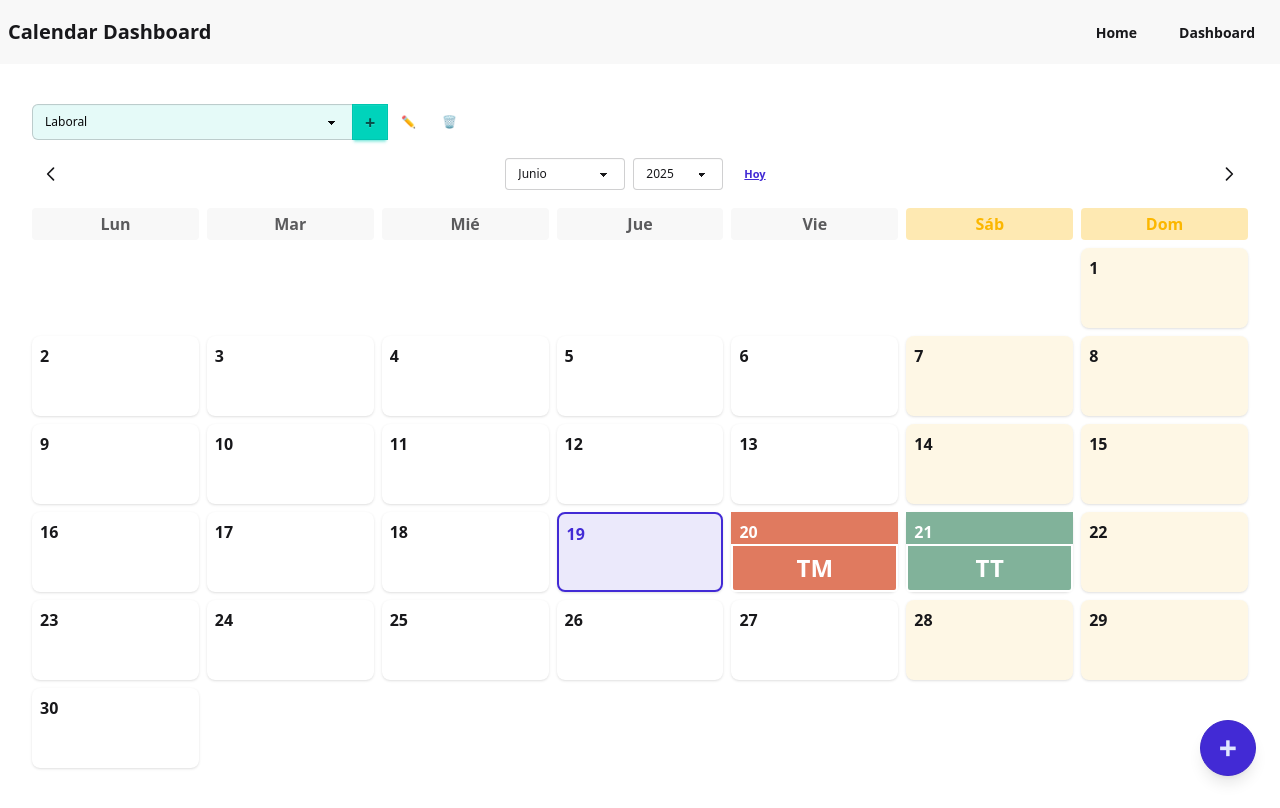
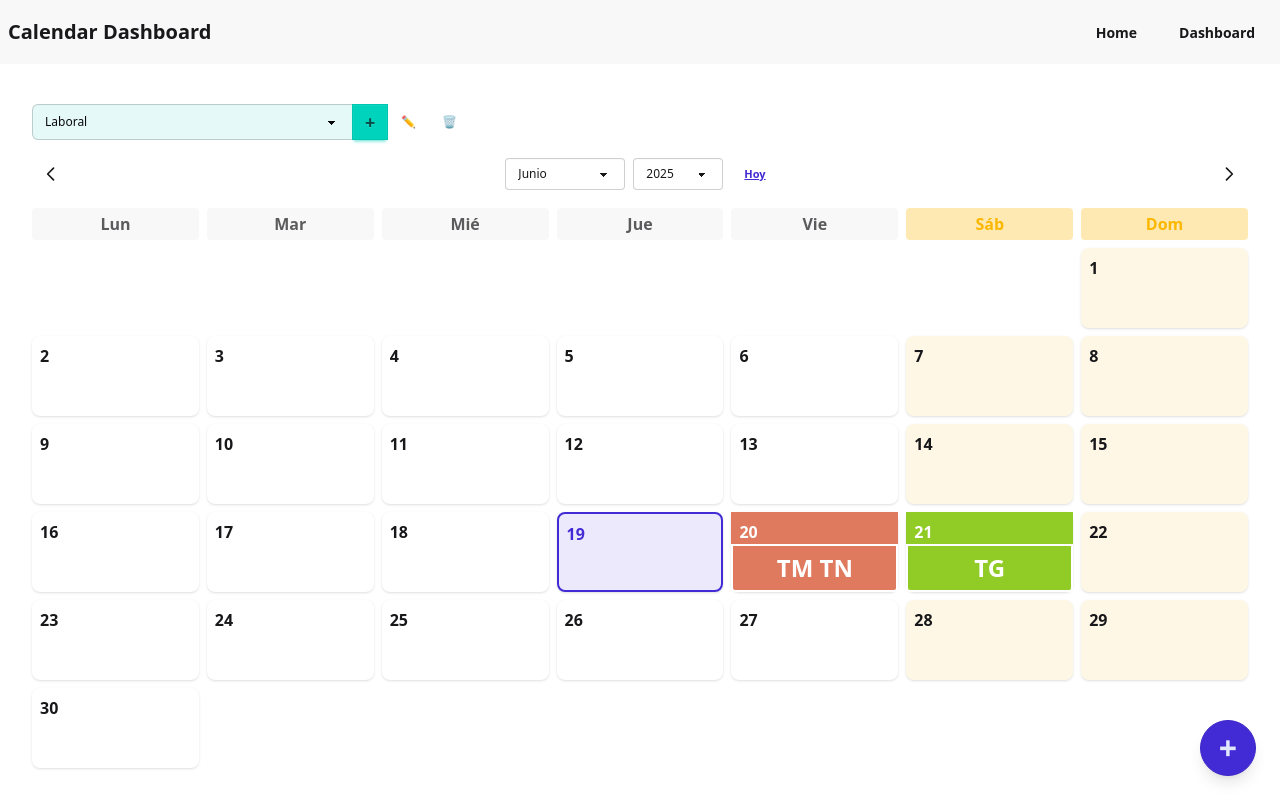
Before and after one commit to jabavagit/next-calendar, a Next.js app: page /dashboard in a window 1280 px wide. Built offline with nearby package versions, Linux system fonts and the light colour scheme.

Commit message:
add new/edit shift

```diff
--- a/src/app/api/events/route.ts
+++ b/src/app/api/events/route.ts
@@ -1,7 +1,7 @@
 import { NextResponse } from 'next/server';
 import path from 'path';
 import { promises as fs } from 'fs';
-import type { IEvent } from '@/interfaces/calendar.interface';
+import type { IEvent, IEventExtended } from '@/interfaces/calendar.interface';
 
 const filePath = path.join(process.cwd(), 'src', 'server', 'data', 'events.json');
 
@@ -26,8 +26,9 @@ export async function GET() {
 export async function POST(request: Request) {
   try {
     const events = await readEvents();
-    const body = await request.json();
-    const newEvent: IEvent = { ...body, id: Date.now() };
+    const body: IEventExtended = await request.json();
+    const { isEdit, isDelete, isNew, dateObject, ...eventData } = body;
+    const newEvent: IEvent = { ...eventData, id: Date.now(), createdAt: new Date().toISOString() };
     events.push(newEvent);
     await writeEvents(events);
     return NextResponse.json(newEvent, { status: 201 });
@@ -39,9 +40,11 @@ export async function POST(request: Request) {
 export async function PUT(request: Request) {
   try {
     const events = await readEvents();
-    const updated: IEvent = await request.json();
-    const idx = events.findIndex((e) => e.id === updated.id);
+    const body: IEventExtended = await request.json();
+    const idx = events.findIndex((e) => e.id === body.id);
     if (idx === -1) return NextResponse.json({ error: 'No encontrado' }, { status: 404 });
+    const { isEdit, isDelete, isNew, dateObject, ...eventData } = body;
+    const updated: IEvent = { ...eventData, updatedAt: new Date().toISOString() };
     events[idx] = updated;
     await writeEvents(events);
     return NextResponse.json(updated);
--- a/src/app/api/shifts/route.ts
+++ b/src/app/api/shifts/route.ts
@@ -1,7 +1,7 @@
 import { NextResponse } from 'next/server';
 import path from 'path';
 import { promises as fs } from 'fs';
-import type { IShift } from '@/interfaces/calendar.interface';
+import type { IShift, IShiftExtended } from '@/interfaces/calendar.interface';
 
 const filePath = path.join(process.cwd(), 'src', 'server', 'data', 'shifts.json');
 
@@ -26,8 +26,9 @@ export async function GET() {
 export async function POST(request: Request) {
   try {
     const shifts = await readShifts();
-    const body = await request.json();
-    const newShift: IShift = { ...body, id: Date.now() };
+    const body: IShiftExtended = await request.json();
+    const { isEdit, isDelete, isNew, dateObject, ...shiftData } = body;
+    const newShift: IShift = { ...shiftData, id: Date.now(), createdAt: new Date().toISOString()};
     shifts.push(newShift);
     await writeShifts(shifts);
     return NextResponse.json(newShift, { status: 201 });
@@ -39,9 +40,11 @@ export async function POST(request: Request) {
 export async function PUT(request: Request) {
   try {
     const shifts = await readShifts();
-    const updated: IShift = await request.json();
-    const idx = shifts.findIndex((s) => s.id === updated.id);
+    const body: IShiftExtended = await request.json();
+    const idx = shifts.findIndex((s) => s.id === body.id);
     if (idx === -1) return NextResponse.json({ error: 'No encontrado' }, { status: 404 });
+    const { isEdit, isDelete, isNew, dateObject, ...shiftData } = body;
+    const updated: IShift = { ...shiftData, updatedAt: new Date().toISOString() };
     shifts[idx] = updated;
     await writeShifts(shifts);
     return NextResponse.json(updated);
--- a/src/components/calendar/Calendar.tsx
+++ b/src/components/calendar/Calendar.tsx
@@ -14,8 +14,7 @@ interface CalendarProps {
   fabPosition?: 'left' | 'right';
   shifts?: IShiftExtended[];
   onMonthChange: (newMonth: Date) => void;
-  onAddEvent: (event: IEventExtended) => void;
-  onEditEvent: (event: IEventExtended) => void;
+  onSaveEvent: (event: IEventExtended) => void;
   onDeleteEvent: (event: IEventExtended) => void;
 }
 
@@ -25,8 +24,7 @@ const Calendar: React.FC<CalendarProps> = ({
   fabPosition = 'right',
   shifts = [],
   onMonthChange,
-  onAddEvent,
-  onEditEvent,
+  onSaveEvent,
   onDeleteEvent,
 }) => {
   const year = currentMonth.getFullYear();
@@ -67,7 +65,7 @@ const Calendar: React.FC<CalendarProps> = ({
   while (cells.length % 7 !== 0) cells.push({ type: 'blank' });
 
   // Usa el hook para la lógica
-  const logic = useCalendarLogic(events, onAddEvent, onEditEvent, onDeleteEvent);
+  const logic = useCalendarLogic(events, onSaveEvent, onDeleteEvent);
 
   const months = [
     'Enero',
--- a/src/components/calendar/EventModal.tsx
+++ b/src/components/calendar/EventModal.tsx
@@ -1,5 +1,5 @@
 import React, { useState, useEffect } from 'react';
-import type { IShiftExtended } from '@/interfaces/calendar.interface';
+import type { IEventExtended, IShiftExtended } from '@/interfaces/calendar.interface';
 import { useShiftState } from '@/hooks/useShiftState';
 
 export interface EventFormValues {
@@ -7,6 +7,9 @@ export interface EventFormValues {
   date: Date;
   title: string;
   shift: IShiftExtended;
+  isNew?: boolean;
+  isEdit?: boolean;
+  isDelete?: boolean;
 }
 
 interface EventModalProps {
@@ -15,7 +18,7 @@ interface EventModalProps {
   onSave: (event: EventFormValues) => void;
   eventTitle: string;
   setEventTitle: (v: string) => void;
-  editingEvent: any;
+  editingEvent: IEventExtended | null;
   selectedDate: Date | null;
   shifts: IShiftExtended[];
 }
@@ -43,6 +46,7 @@ const EventModal: React.FC<EventModalProps> = ({
     if (shift === 'new') {
       shiftToSave = { ...newShift, id: Date.now(), isNew: true };
     } else {
+      (shift as IShiftExtended).isEdit = true;
       shiftToSave = shift as IShiftExtended;
     }
     onSave({
@@ -50,6 +54,8 @@ const EventModal: React.FC<EventModalProps> = ({
       date: new Date(date),
       title: eventTitle,
       shift: shiftToSave,
+      isNew: !editingEvent,
+      isEdit: !!editingEvent
     });
     onClose();
   };
--- a/src/hooks/useShiftState.ts
+++ b/src/hooks/useShiftState.ts
@@ -1,65 +1,47 @@
-import { IShiftExtended } from "@/interfaces/calendar.interface";
+import { IEventExtended, IShiftExtended } from "@/interfaces/calendar.interface";
 import { useState, useEffect } from "react";
 
 
-const defaultShift: IShiftExtended = {
-  id: Date.now(),
-  eventId: 0,
-  name: "",
-  color: "",
-  startHour: "",
-  endHour: "",
-  createdAt: ""
-};
-
-function toLocalDateString(date: Date): string {
-  const year = date.getFullYear();
-  const month = String(date.getMonth() + 1).padStart(2, '0');
-  const day = String(date.getDate()).padStart(2, '0');
-  return `${year}-${month}-${day}`;
-}
-
-export function useShiftState(editingEvent: any, selectedDate: Date | null, shifts: IShiftExtended[]) {
-  const [date, setDate] = useState(selectedDate ? toLocalDateString(selectedDate) : '');
-  const [shift, setShift] = useState<IShiftExtended | 'new' | ''>(defaultShift);
+export function useShiftState(editingEvent: IEventExtended | null, selectedDate: Date | null, shifts: IShiftExtended[]) {
+  const [date, setDate] = useState(selectedDate ? selectedDate.toISOString().slice(0, 10) : '');
+  const [shift, setShift] = useState<IShiftExtended | string>('');
   const [newShift, setNewShift] = useState<IShiftExtended>({
-    id: Date.now(),
+    id: 0,
+    eventId: 0,
     name: '',
-    color: '#e07a5f',
+    color: '#000000',
     startHour: '',
     endHour: '',
-    eventId: 0,
-    createdAt: new Date().toISOString(),
   });
 
   useEffect(() => {
-    if (selectedDate) setDate(toLocalDateString(selectedDate));
-    if (editingEvent?.shiftId) {
-      const found = shifts.find(s => s.id === editingEvent.shiftId);
-      setShift(found ?? defaultShift);
-    } else {
-      setShift(defaultShift);
+    if (editingEvent) {
+      setDate(editingEvent.date ? editingEvent.date.slice(0, 10) : '');
+      // Busca el shift por id en la lista de shifts usando shiftsId (array de id)
+      if (editingEvent.shiftsId && editingEvent.shiftsId.length > 0) {
+        // Si hay varios, selecciona el primero (ajusta según tu lógica)
+        const found = shifts.find(s => editingEvent.shiftsId!.includes(s.id));
+        setShift(found || '');
+      } else {
+        setShift('');
+      }
+    } else if (selectedDate) {
+      setDate(selectedDate.toISOString().slice(0, 10));
+      setShift('');
     }
-  }, [selectedDate, editingEvent, shifts]);
-
-  const handleShiftSelect = (e: React.ChangeEvent<HTMLSelectElement>) => {
-    if (e.target.value === 'new') setShift('new');
-    else if (e.target.value === '') setShift(defaultShift);
-    else {
-      const found = shifts.find(s => s.id === Number(e.target.value));
-      if (found) setShift(found);
-    }
-  };
-
-  const handleNewShiftChange = (field: keyof IShiftExtended, value: string) => {
-    setNewShift(prev => ({ ...prev, [field]: value }));
-  };
+  }, [editingEvent, selectedDate, shifts]);
 
   return {
     date, setDate,
     shift, setShift,
     newShift, setNewShift,
-    handleShiftSelect,
-    handleNewShiftChange,
+    handleShiftSelect: (e: React.ChangeEvent<HTMLSelectElement>) => {
+      const value = e.target.value;
+      if (value === 'new') setShift('new');
+      else setShift(shifts.find(s => s.id === Number(value)) || '');
+    },
+    handleNewShiftChange: (field: keyof IShiftExtended, value: string) => {
+      setNewShift(prev => ({ ...prev, [field]: value }));
+    },
   };
 }
--- a/src/interfaces/calendar.interface.ts
+++ b/src/interfaces/calendar.interface.ts
@@ -18,7 +18,7 @@ export interface ICalendar {
 
 export interface IShift {
   id: number;
-  eventId: number;
+  eventId?: number;
   name: string;
   color: string;
   startHour: string;
@@ -49,6 +49,7 @@ export interface IEventExtended extends IEvent {
   isDelete?: boolean;
   isNew?: boolean;
   dateObject?: Date; // Para uso en el cliente
+  shift?: IShiftExtended; // Para uso en el cliente
 }
 
 export interface ICalendarExtended extends ICalendar {
--- a/src/server/data/events.json
+++ b/src/server/data/events.json
@@ -10,11 +10,21 @@
   },
   {
     "id": 2,
+    "title": "Turno Tarde",
     "calendarId": 1,
-    "title": "Turno Tarde",
-    "date": "2025-06-21",
+    "date": "2025-06-21T00:00:00.000Z",
+    "shift": {
+      "id": 1750359805333,
+      "eventId": 0,
+      "name": "ttt ggg",
+      "color": "#91cb25",
+      "startHour": "23:05",
+      "endHour": "22:04",
+      "isNew": true
+    },
     "shiftsId": [
-      2
-    ]
+      1750359805353
+    ],
+    "updatedAt": "2025-06-19T19:03:25.604Z"
   }
 ]
--- a/src/server/data/shifts.json
+++ b/src/server/data/shifts.json
@@ -19,5 +19,23 @@
     "color": "#f2cc8f",
     "startHour": "22:00",
     "endHour": "08:00"
+  },
+  {
+    "id": 1750358637797,
+    "eventId": 1,
+    "name": "turno nuevo",
+    "color": "#000000",
+    "startHour": "20:43",
+    "endHour": "02:49",
+    "createdAt": "2025-06-19T18:43:57.797Z"
+  },
+  {
+    "id": 1750359805353,
+    "eventId": 2,
+    "name": "ttt ggg",
+    "color": "#91cb25",
+    "startHour": "23:05",
+    "endHour": "22:04",
+    "createdAt": "2025-06-19T19:03:25.353Z"
   }
 ]
```
Also changed, not shown: src/app/dashboard/page.tsx (+40 -24 lines), src/hooks/useCalendarLogic.ts (+24 -23 lines).
